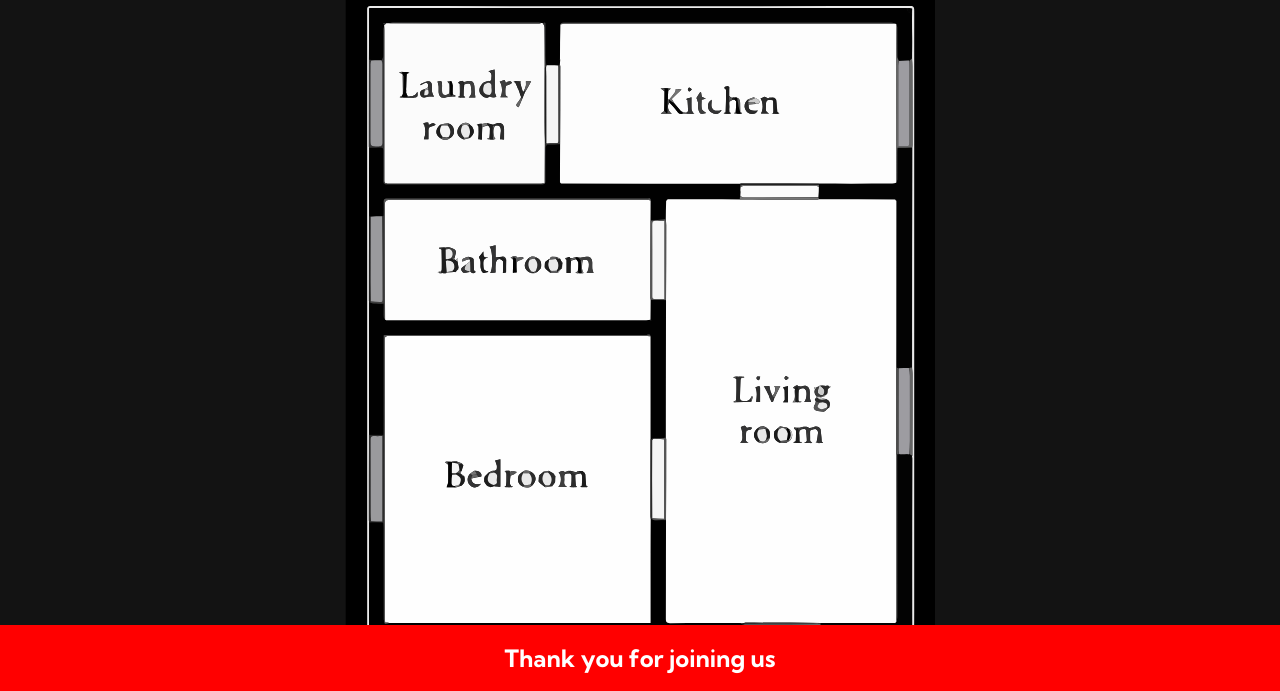
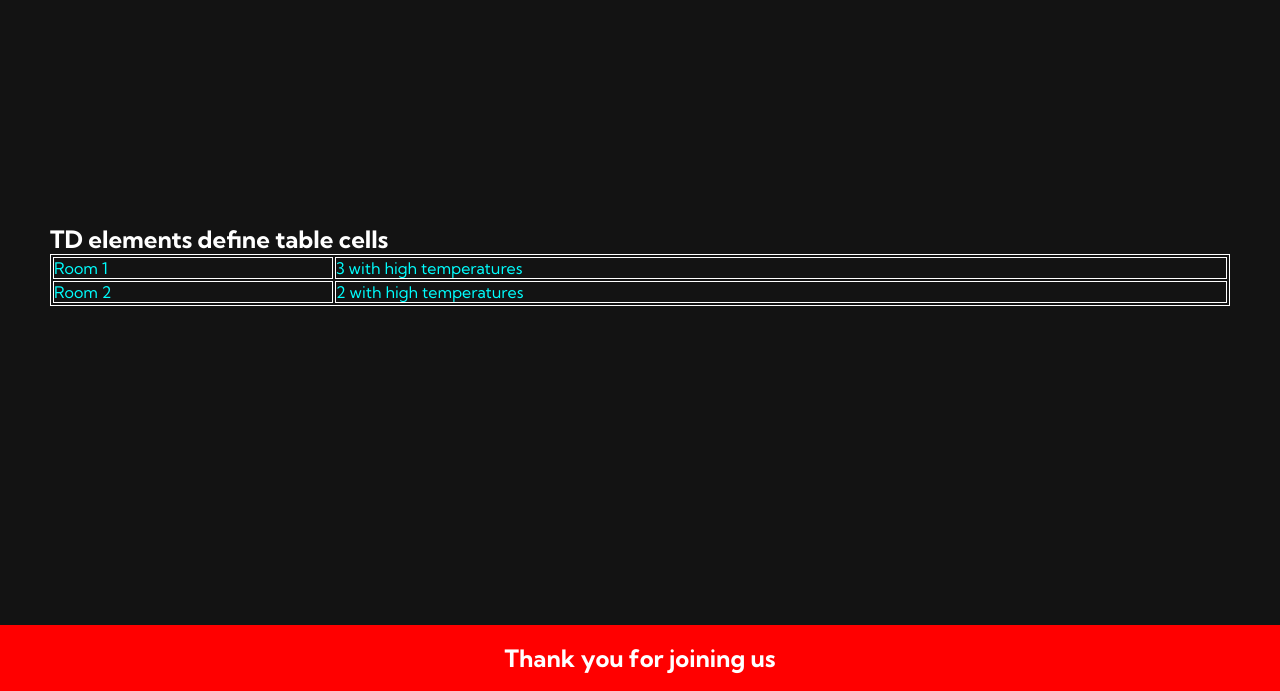
Before and after one commit to Daani1/seniorDesignWeb, a plain HTML site: page liveMap.html in a window 1280 px wide. Shown: the part 175-866 px from the top of the page. Drawn offline with Linux system fonts and the light colour scheme.

Commit message:
adding changes.

```diff
--- a/liveMap.html
+++ b/liveMap.html
@@ -44,11 +44,27 @@
     <div class="main">
         <div class="main__container">
           <div class="main__content">
-            <h1>Live Map</h1>
-          </div>
-          <div class="main__img--container">
-            <img id="liveMap__img" src="images/roomSetup.svg" />
-          </div>
+            <style>
+              table, th, td {
+                border:1px solid white;
+                color: aqua;
+              }
+              </style>
+              <body>
+
+              <h2>TD elements define table cells</h2>
+
+              <table style="width:100%">
+                <tr>
+                  <td>Room 1</td>
+                  <td>3 with high temperatures</td>
+                </tr>
+                <tr>
+                  <td>Room 2</td>
+                  <td>2 with high temperatures</td>
+                </tr>
+              </table>
+            </body>
         </div>
       </div>
 
--- a/styles.css
+++ b/styles.css
@@ -232,6 +232,7 @@
 
 .main__img--container {
   text-align: center;
+  color: #fff;
 }
 
 #main__img {
@@ -328,7 +329,11 @@
   color: #fff;
 }
 
-.services__card:nth-child(4) {
+.services__card:nth-child(1) {
+  background-image: url('/images/McKenna.jpg');
+}
+
+.services__card:nth-child(5) {
   background-image: url('/images/profilePic.jpg');
 }
 
```
Also changed, not shown: index.html (+3 -3 lines), images/McKenna.jpg (added).
